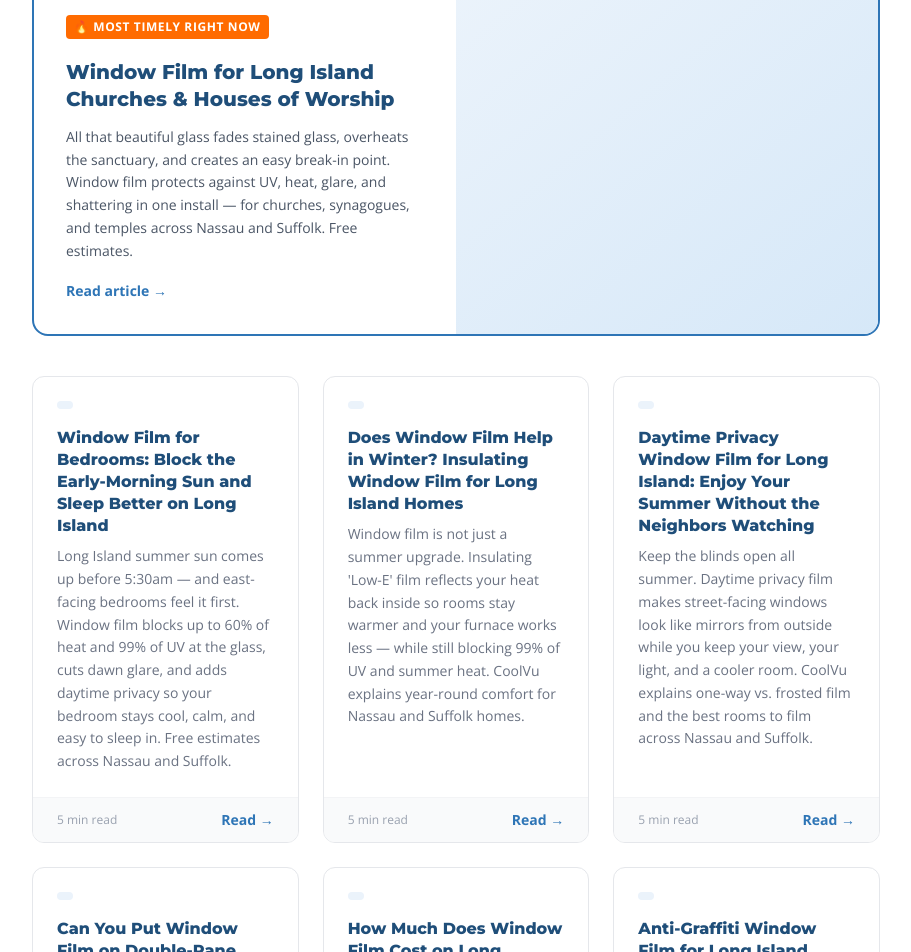
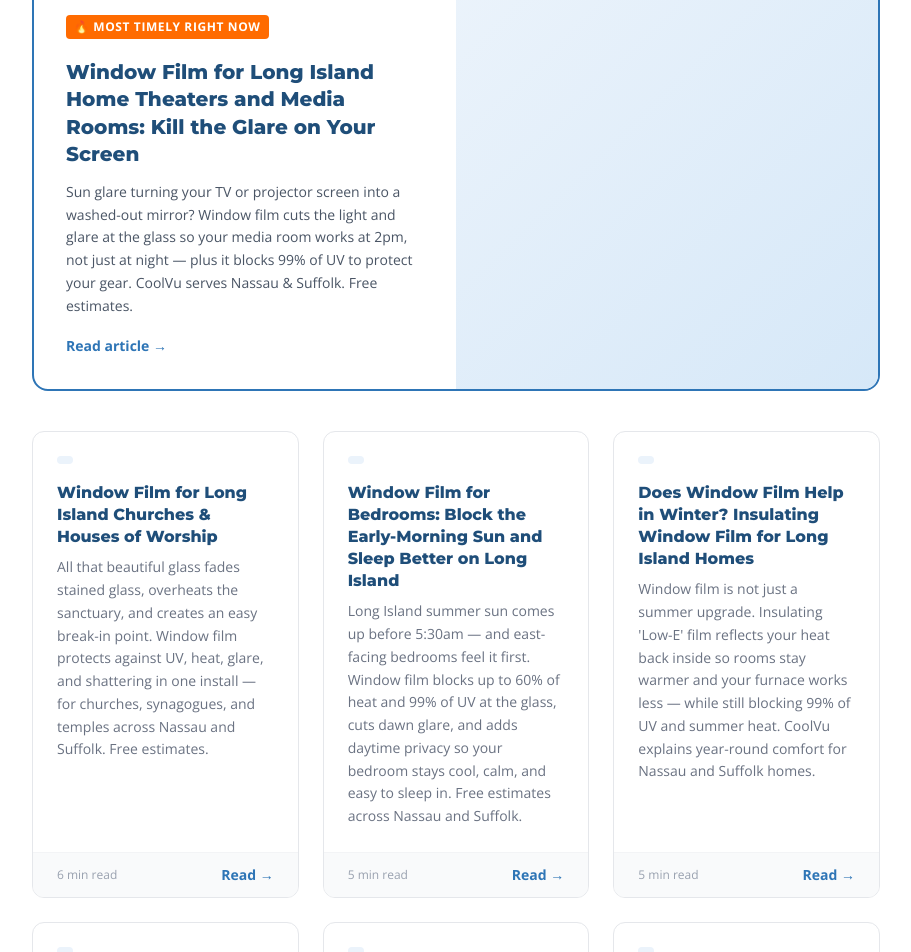
Before and after one commit to pjs8875/CoolVu, a Next.js app: page /blog in a window 1280 px wide. Shown: the part 540-1492 px from the top of the page, without its empty margins (184-1095 px from the left). Built offline with nearby package versions, Linux system fonts and the light colour scheme; no server answers.

Commit message:
Add to blog index: Window Film for Long Island Home Theaters and Media Rooms: Kill the Glare on Your Screen

```diff
--- a/components/blog/BlogIndexPage.tsx
+++ b/components/blog/BlogIndexPage.tsx
@@ -3,6 +3,14 @@ import Navbar from "@/components/Navbar";
 import Footer from "@/components/Footer";
 
 const posts = [
+  {
+    title: "Window Film for Long Island Home Theaters and Media Rooms: Kill the Glare on Your Screen",
+    excerpt:
+      "Sun glare turning your TV or projector screen into a washed-out mirror? Window film cuts the light and glare at the glass so your media room works at 2pm, not just at night — plus it blocks 99% of UV to protect your gear. CoolVu serves Nassau & Suffolk. Free estimates.",
+    date: "June 24, 2026",
+    slug: "window-film-home-theaters-media-rooms-long-island",
+    readTime: "5 min read",
+  },
   {
     title: "Window Film for Long Island Churches & Houses of Worship",
     excerpt:
```
